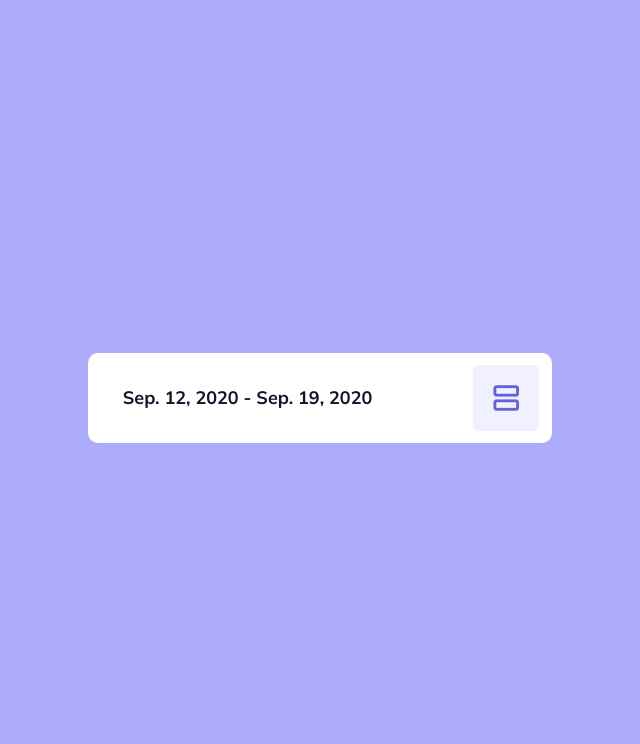
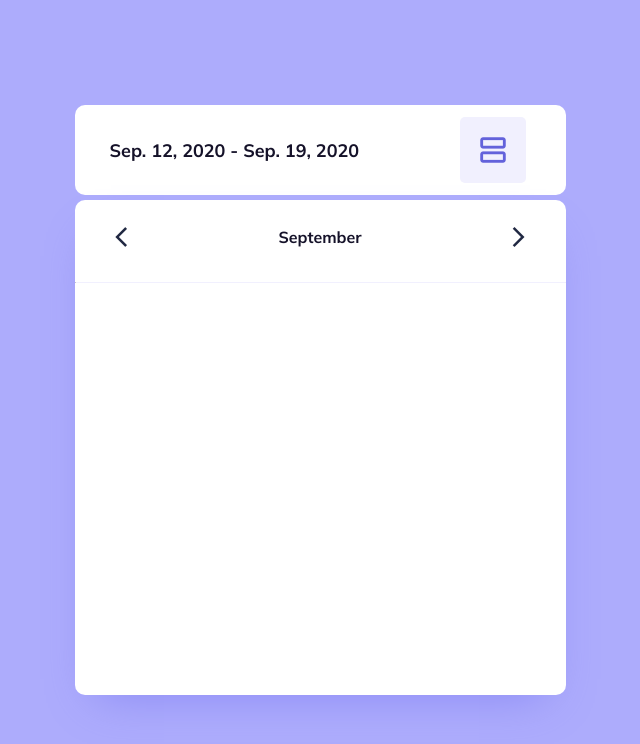
Before and after one commit to radualex/date-picker, a Vue app: page / in a window 1280 px wide. Shown: the top 744 px of the page, without its empty margins (320-960 px from the left). Built offline with nearby package versions, Linux system fonts and the light colour scheme.

Commit message:
designed header datepicker

```diff
--- a/src/App.vue
+++ b/src/App.vue
@@ -7,7 +7,7 @@
 export default {
   name: "App",
   components: {
-    Card: Card,
+    Card,
   },
 };
 </script>
--- a/src/components/Card.vue
+++ b/src/components/Card.vue
@@ -4,13 +4,19 @@
       <span class="dates">Sep. 12, 2020 - Sep. 19, 2020 </span>
       <i class="material-icons-outlined">view_agenda</i>
     </div>
+    <DatePicker />
   </div>
 </template>
 
 <script>
+import DatePicker from "./DatePicker";
+
 export default {
   name: "Card",
   props: {},
+  components: {
+    DatePicker,
+  },
 };
 </script>
 
--- a/src/components/DatePicker.vue
+++ b/src/components/DatePicker.vue
@@ -0,0 +1,62 @@
+<template>
+  <div class="container-dp">
+    <div class="dp-header">
+      <i class="material-icons-outlined">arrow_back_ios</i>
+      <span class="dp-month">September</span>
+      <i class="material-icons-outlined">arrow_forward_ios</i>
+    </div>
+    <hr class="dp-separator" />
+    <div class="dp-body"></div>
+  </div>
+</template>
+
+<script>
+export default {
+  name: "DatePicker",
+  props: {},
+};
+</script>
+
+<!-- Add "scoped" attribute to limit CSS to this component only -->
+<style scoped>
+.container-dp {
+  display: flex;
+  flex-direction: column;
+  width: 421px;
+  height: 430px;
+  background: #FFFFFF;
+  box-shadow: 0px 20px 45px -20px #8A89F4;
+  border-radius: 10px;
+  padding: 25px 35px 40px 35px;
+}
+
+.container-dp .dp-header {
+  display: flex;
+  align-items: center;
+  justify-content: space-between;
+  margin: 0 0 25px 0;
+}
+
+.container-dp .dp-header .dp-month {
+  font-weight: bold;
+  font-size: 16px;
+  line-height: 20px;
+
+  text-align: center;
+
+  color: #151229;
+}
+
+.container-dp .dp-header .material-icons-outlined {
+  font-size: 24px;
+  color: #202842;
+}
+
+.container-dp .dp-separator {
+  width: 421px;
+  border-top: 1px solid #F1F0FE;
+  border-bottom: 0;
+  margin-left: -35px;
+  padding-right: 68px;
+}
+</style>
```
